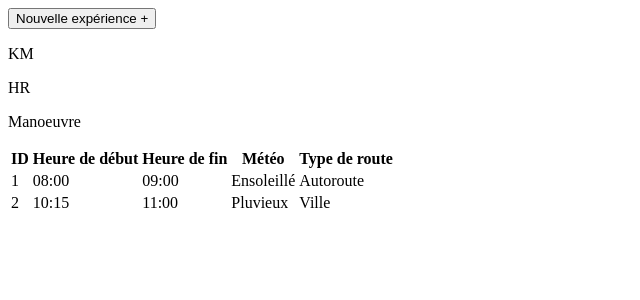
After one commit to tohavina-rama/drivediary, a PHP site: page /test.html in a window 1280 px wide. The commit adds this page. Shown: the top 300 px of the page, without its empty margins (0-640 px from the left). Run offline with PHP 8.4, Linux system fonts and the light colour scheme.

Commit message:
Add complete HTML structure for dashboard, including header and table layout

```diff
--- /dev/null
+++ b/test.html
@@ -0,0 +1,43 @@
+<!DOCTYPE html>
+<html lang="en">
+  <head>
+    <meta charset="UTF-8" />
+    <meta name="viewport" content="width=device-width, initial-scale=1.0" />
+    <title>Document</title>
+  </head>
+  <body>
+    <button>Nouvelle expérience +</button>
+    <div class="graphKm"><p>KM</p></div>
+    <div class="graphHr"><p>HR</p></div>
+    <div class="graphManoeuvre"><p>Manoeuvre</p></div>
+    <div class="maintable">
+      <table>
+        <thead>
+          <tr>
+            <th>ID</th>
+            <th>Heure de début</th>
+            <th>Heure de fin</th>
+            <th>Météo</th>
+            <th>Type de route</th>
+          </tr>
+        </thead>
+        <tbody>
+          <tr>
+            <td>1</td>
+            <td>08:00</td>
+            <td>09:00</td>
+            <td>Ensoleillé</td>
+            <td>Autoroute</td>
+          </tr>
+          <tr>
+            <td>2</td>
+            <td>10:15</td>
+            <td>11:00</td>
+            <td>Pluvieux</td>
+            <td>Ville</td>
+          </tr>
+        </tbody>
+      </table>
+    </div>
+  </body>
+</html>
```
Also changed, not shown: dashboard.php (+44 -8 lines), goal.php (+4 -8 lines), includes/head.php (added, +8 -0 lines), index.php (+4 -8 lines), css/style.css (added), includes/header.php (line endings or trailing spaces).
